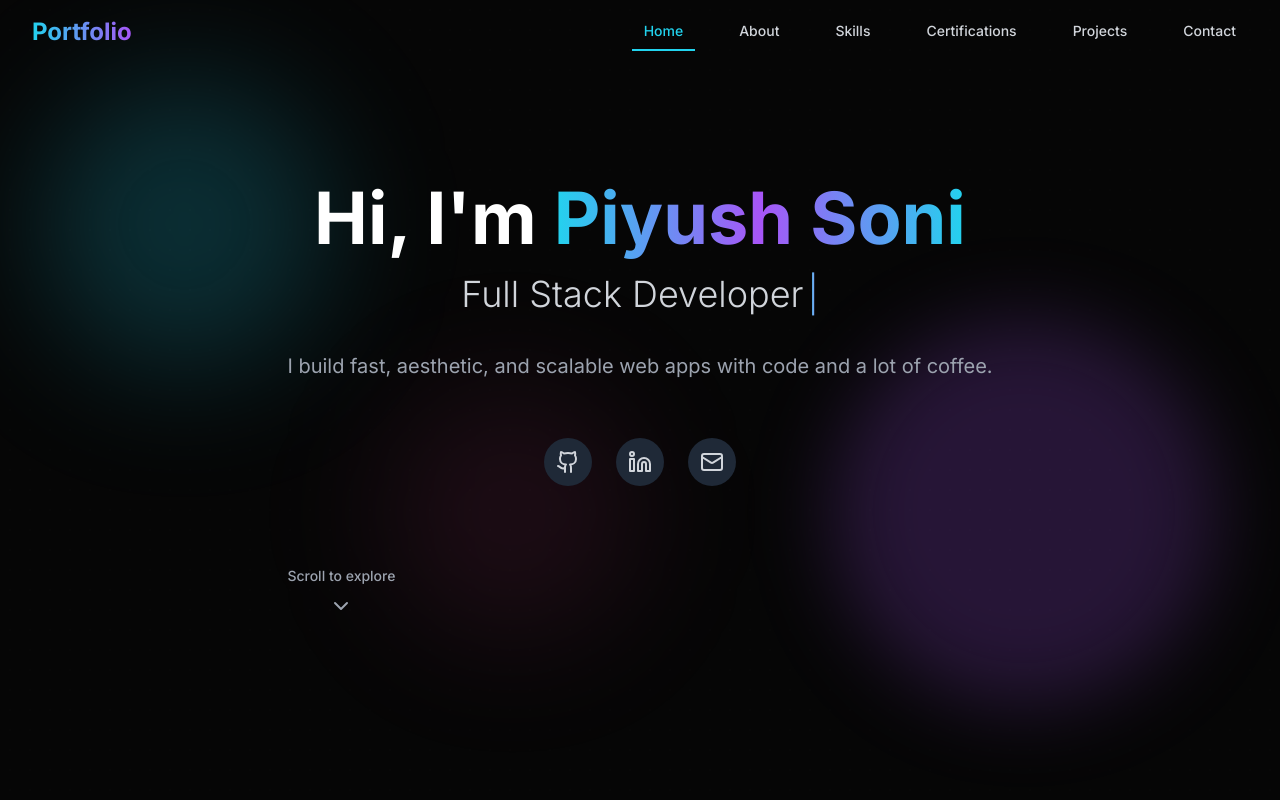
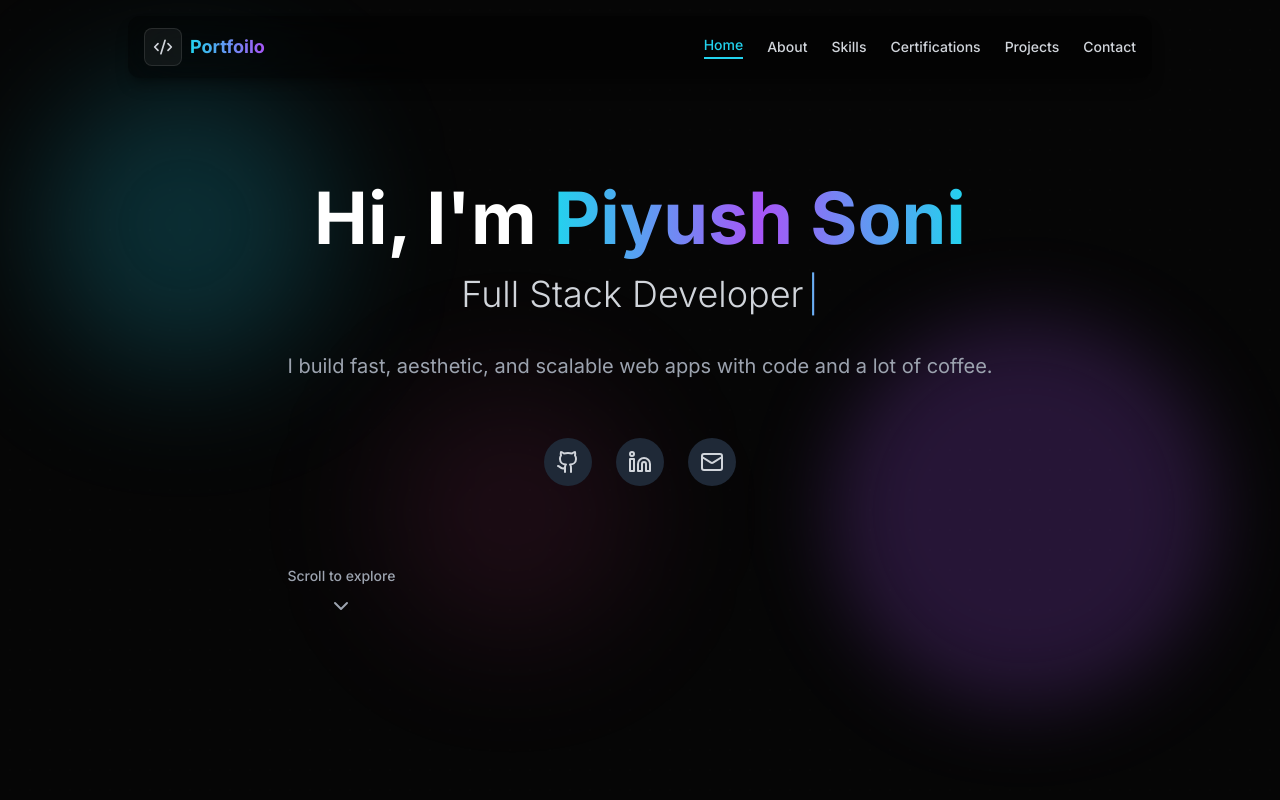
Before and after one commit to Piyush64-bit/MyPortfolio, a React (Vite) app: page / in a window 1280 px wide. Shown: the top 800 px of the page. Built offline with nearby package versions, Linux system fonts and the light colour scheme.

Commit message:
updated the whole website

```diff
--- a/src/App.tsx
+++ b/src/App.tsx
@@ -1,4 +1,4 @@
-import React, { useState, useEffect } from 'react';
+import { useState, useEffect } from 'react';
 import Navigation from './components/Navigation';
 import Hero from './components/Hero';
 import About from './components/About';
--- a/src/components/Contact.tsx
+++ b/src/components/Contact.tsx
@@ -50,7 +50,7 @@ const Contact: React.FC = () => {
   ];
 
   return (
-    <section id="contact" className="py-20 bg-black">
+    <section id="contact" className="py-20 bg-gradient-to-b from-black to-gray-900 relative z-10">
       <div className="max-w-7xl mx-auto px-4 sm:px-6 lg:px-8">
         <div className="text-center mb-16">
           <h2 className="text-4xl sm:text-5xl font-bold text-white mb-4">
--- a/src/components/Navigation.tsx
+++ b/src/components/Navigation.tsx
@@ -1,5 +1,8 @@
-import React, { useState, useEffect } from 'react';
-import { Menu, X } from 'lucide-react';
+'use client';
+
+import React, { useEffect, useState } from 'react';
+import { motion } from 'framer-motion';
+import { Menu, X, Code2 } from 'lucide-react';
 
 interface NavigationProps {
   activeSection: string;
@@ -19,15 +22,6 @@ const Navigation: React.FC<NavigationProps> = ({ activeSection, setActiveSection
     { id: 'contact', label: 'Contact' },
   ];
 
-  useEffect(() => {
-    const handleScroll = () => {
-      setIsScrolled(window.scrollY > 50);
-    };
-
-    window.addEventListener('scroll', handleScroll);
-    return () => window.removeEventListener('scroll', handleScroll);
-  }, []);
-
   const scrollToSection = (sectionId: string) => {
     const element = document.getElementById(sectionId);
     if (element) {
@@ -37,28 +31,43 @@ const Navigation: React.FC<NavigationProps> = ({ activeSection, setActiveSection
     }
   };
 
+  useEffect(() => {
+    const handleScroll = () => {
+      setIsScrolled(window.scrollY > 50);
+    };
+    window.addEventListener('scroll', handleScroll);
+    return () => window.removeEventListener('scroll', handleScroll);
+  }, []);
+
   return (
-    <nav className={`fixed top-0 left-0 right-0 z-50 transition-all duration-300 ${
-      isScrolled ? 'bg-black/80 backdrop-blur-lg border-b border-gray-800' : 'bg-transparent'
-    }`}>
-      <div className="max-w-7xl mx-auto px-4 sm:px-6 lg:px-8">
-        <div className="flex items-center justify-between h-16">
-          <div className="flex-shrink-0">
-            <span className="text-2xl font-bold bg-gradient-to-r from-cyan-400 to-purple-500 bg-clip-text text-transparent">
-              Portfolio
+    <motion.nav
+      initial={{ y: -20, opacity: 0 }}
+      animate={{ y: 0, opacity: 1 }}
+      transition={{ duration: 0.6 }}
+      className={`fixed top-4 left-0 right-0 z-50 transition-all duration-300 ${
+        isScrolled ? 'bg-black/70 backdrop-blur-lg border-b border-white/10' : 'bg-black/40 backdrop-blur-xl'
+      } rounded-xl mx-4 md:mx-auto max-w-5xl px-4 py-3 shadow-lg shadow-black/30`}
+    >
+      <div className="flex items-center justify-between">
+        {/* Logo */}
+        <div className="flex items-center gap-2">
+          <div className="p-2 rounded-lg bg-white/5 border border-white/10">
+            <Code2 size={20} className="text-gray-300" />
+          </div>
+          <span className="text-lg font-bold text-transparent bg-gradient-to-r from-cyan-400 to-purple-500 bg-clip-text">
+            Portfoilo
           </span>
         </div>
 
-          {/* Desktop Navigation */}
-          <div className="hidden md:block">
-            <div className="ml-10 flex items-baseline space-x-8">
+        {/* Desktop Nav */}
+        <div className="hidden md:flex gap-6 items-center">
           {navItems.map((item) => (
             <button
               key={item.id}
               onClick={() => scrollToSection(item.id)}
-                  className={`px-3 py-2 text-sm font-medium transition-all duration-300 hover:text-cyan-400 ${
+              className={`text-sm font-medium transition-all duration-300 ${
                 activeSection === item.id
-                      ? 'text-cyan-400 border-b-2 border-cyan-400'
+                  ? 'text-cyan-400 border-b-2 border-cyan-400 pb-0.5'
                   : 'text-gray-300 hover:text-white'
               }`}
             >
@@ -66,39 +75,41 @@ const Navigation: React.FC<NavigationProps> = ({ activeSection, setActiveSection
             </button>
           ))}
         </div>
-          </div>
 
-          {/* Mobile menu button */}
+        {/* Mobile Menu Icon */}
         <div className="md:hidden">
           <button
             onClick={() => setIsMenuOpen(!isMenuOpen)}
-              className="inline-flex items-center justify-center p-2 rounded-md text-gray-400 hover:text-white hover:bg-gray-700 transition-colors duration-200"
+            className="text-gray-300 hover:text-white transition"
           >
             {isMenuOpen ? <X size={24} /> : <Menu size={24} />}
           </button>
         </div>
       </div>
-      </div>
 
-      {/* Mobile Navigation Menu */}
-      <div className={`md:hidden transition-all duration-300 ${
-        isMenuOpen ? 'max-h-64 opacity-100' : 'max-h-0 opacity-0'
-      } overflow-hidden bg-black/90 backdrop-blur-lg`}>
-        <div className="px-2 pt-2 pb-3 space-y-1 sm:px-3">
+      {/* Mobile Menu */}
+      {isMenuOpen && (
+        <motion.div
+          initial={{ opacity: 0, y: -10 }}
+          animate={{ opacity: 1, y: 0 }}
+          className="md:hidden mt-4 flex flex-col gap-3 bg-black/80 backdrop-blur-lg p-4 rounded-xl"
+        >
           {navItems.map((item) => (
             <button
               key={item.id}
               onClick={() => scrollToSection(item.id)}
-              className={`block w-full text-left px-3 py-2 text-base font-medium transition-all duration-300 hover:text-cyan-400 hover:bg-gray-700 rounded-md ${
-                activeSection === item.id ? 'text-cyan-400 bg-gray-700' : 'text-gray-300'
+              className={`text-left text-sm font-medium rounded-md px-3 py-2 transition-all duration-300 ${
+                activeSection === item.id
+                  ? 'text-cyan-400 bg-gray-700'
+                  : 'text-gray-300 hover:text-white hover:bg-gray-700'
               }`}
             >
               {item.label}
             </button>
           ))}
-        </div>
-      </div>
-    </nav>
+        </motion.div>
+      )}
+    </motion.nav>
   );
 };
 
--- a/src/components/Projects.tsx
+++ b/src/components/Projects.tsx
@@ -54,7 +54,7 @@ const Projects: React.FC = () => {
   ];
 
   return (
-    <section id="projects" className="py-20 bg-gray-900">
+    <section id="projects" className="py-20 bg-gradient-to-b from-gray-900 to-black relative z-10">
       <div className="max-w-7xl mx-auto px-4 sm:px-6 lg:px-8">
         <div className="text-center mb-16">
           <h2 className="text-4xl sm:text-5xl font-bold text-white mb-4">
```
Also changed, not shown: src/index.css (line endings or trailing spaces). Lines whose indentation alone changed are shown as unchanged.
